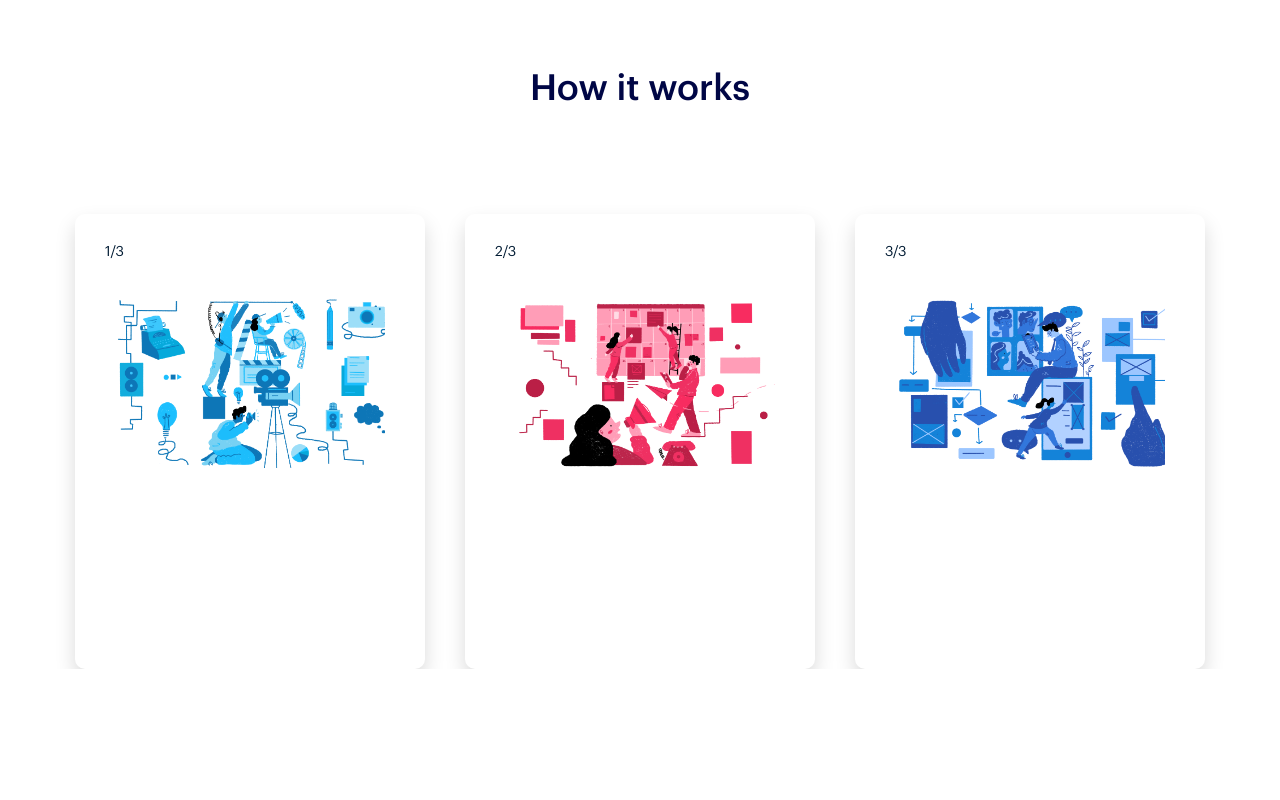
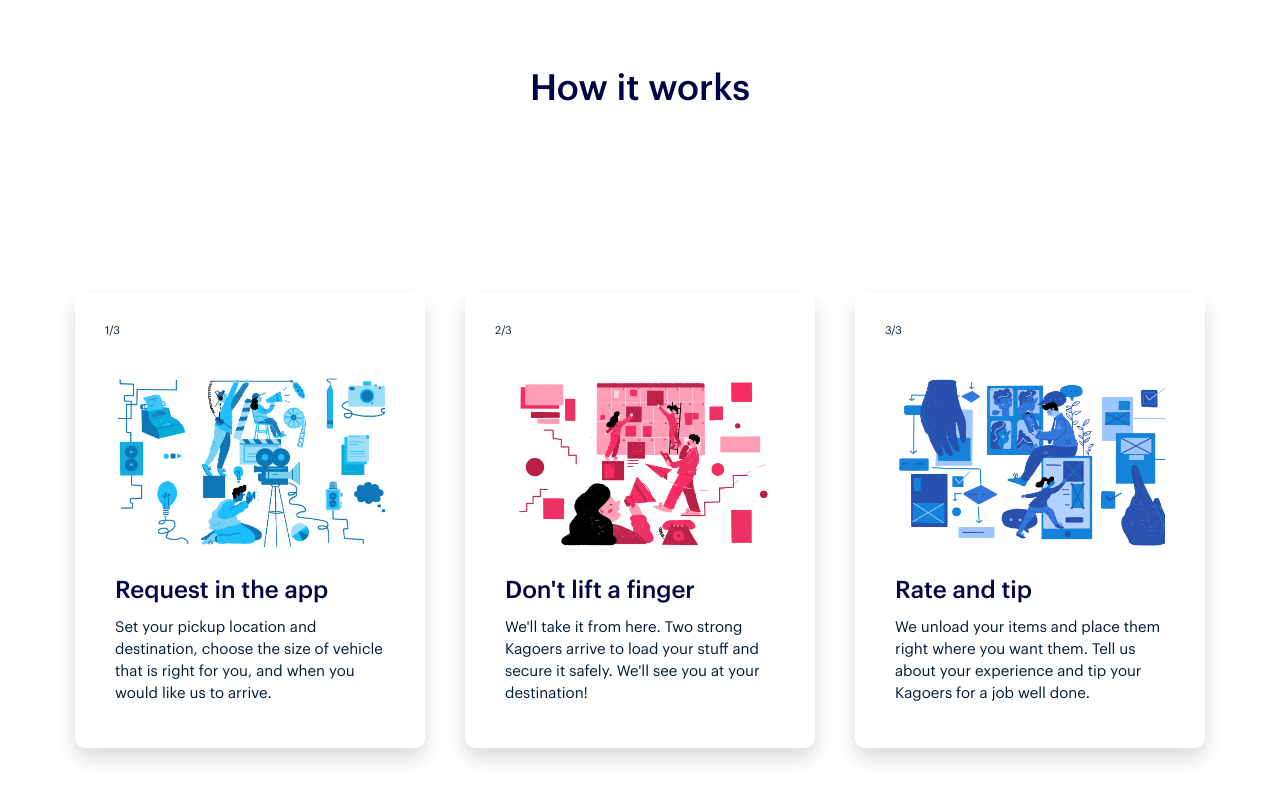
Before and after one commit to adelleye/kagoLanding-site, a Gatsby site: page / in a window 1280 px wide. Shown: the part 876-1676 px from the top of the page. Before the commit the page ends 1545 px from the top, so only its background shows below. Built offline with nearby package versions, Linux system fonts and the light colour scheme; Gatsby itself is replaced by a stand-in of ours.

Commit message:
How it works

```diff
--- a/src/components/HowItWorksCards.js
+++ b/src/components/HowItWorksCards.js
@@ -9,6 +9,10 @@
         <ImageContainer>
             <ImageDiv image ={props.image}/>
         </ImageContainer>
+        <TextDiv>
+        <HeadlineThree>{props.headline}</HeadlineThree>
+        <Paragraph>{props.paragraph} </Paragraph>
+        </TextDiv>
 
     </HowItWorksCard>
 )
@@ -25,22 +29,29 @@
 box-shadow: 0 10px 20px rgba(0,0,0, 0.15);
 border-radius: 10px;
 `
+const TextDiv = styled.div`
+max-width: 280px;
+margin-left: 40px;
+margin-top: 30px;
+`
+
 
 const Paragraph = styled.p`
-font-size:18px;
-line-height: 25px;
+font-size:15px;
+line-height: 22px;
 color: rgba(1,27,51,1.0);
 font-weight: 400;
+ margin-top: -10px;
 `
-const HeadlineThree = styled.h3`
-font-size:28px;
-line-height: 28px;
+const HeadlineThree = styled.p`
+font-size:24px;
+line-height: 24px;
 color: rgba(0,6,69,1.0);
 font-weight: 500;
 `
 
 const CaptionTwo = styled.p`
-font-size:14px;
+font-size:11px;
 line-height: 14px;
 color: rgba(1,27,51,1.0);
 font-weight: 400;
--- a/src/pages/index.js
+++ b/src/pages/index.js
@@ -66,14 +66,21 @@
              <HowItWorksCards
                 cardNumber = "1/3"
                 image = {require("../images/creative_teams.png")}
+                headline = "Request in the app"
+                paragraph = "Set your pickup location and destination,
+                              choose the size of vehicle that is right for you, and when you would like us to arrive."
              />
             <HowItWorksCards
                 cardNumber = "2/3"
                 image = {require("../images/marketing_and_comms.png")}
+                headline = "Don't lift a finger"
+                paragraph = "We'll take it from here. Two strong Kagoers arrive to load your stuff and secure it safely. We'll see you at your destination!"
             />
             <HowItWorksCards
                 cardNumber = "3/3"
                 image = {require("../images/product_and_ux.png")}
+                headline = "Rate and tip"
+                paragraph = "We unload your items and place them right where you want them. Tell us about your experience and tip your Kagoers for a job well done."
             />
          </HowCardsContainer>
 
@@ -301,6 +308,7 @@
 //SECOND BLOCK
 const SecondBlockContainer = styled.div`
 margin-top: 150px;
+height: 800px;
 display: grid;
 justify-items: center;
 
```
